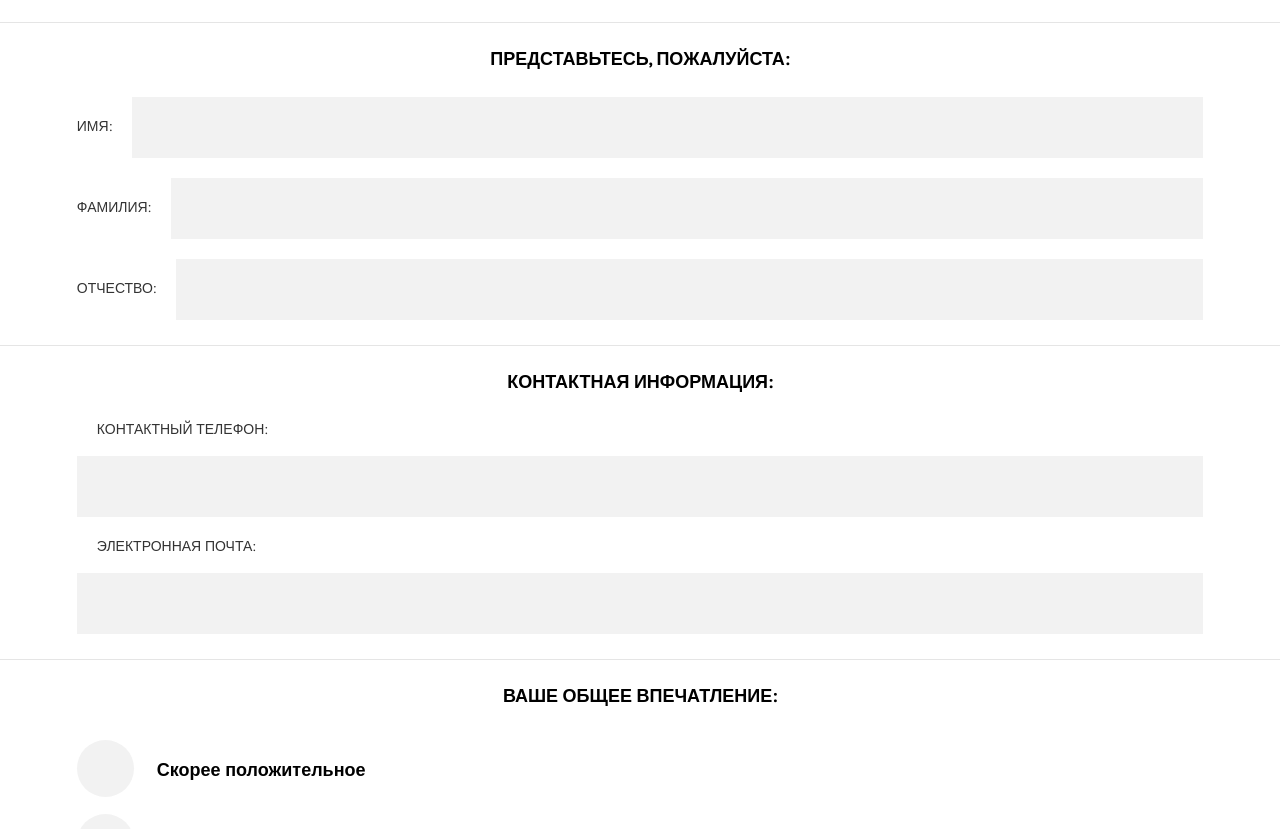
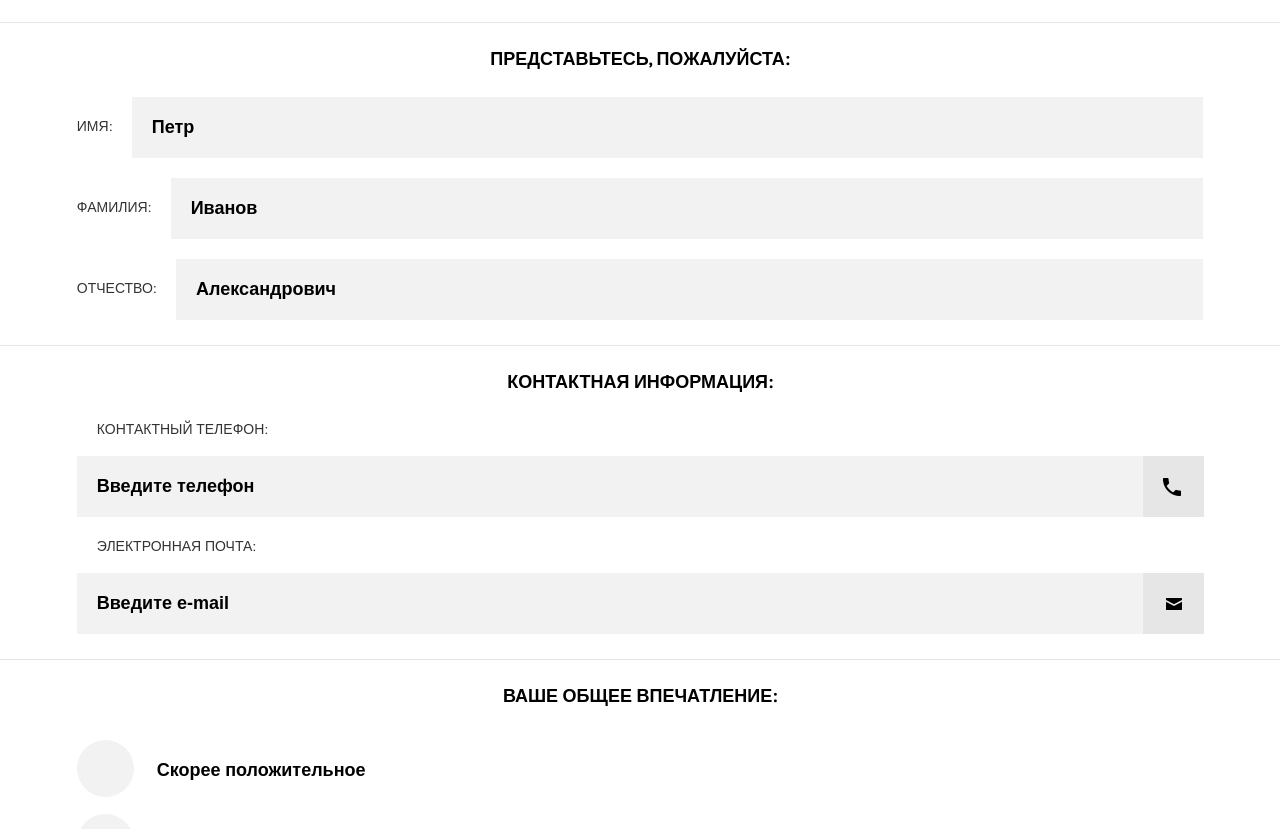
Before and after one commit to BatyaHack/Sedona, a website: page src/form.html in a window 1280 px wide. Shown: the part 588-1417 px from the top of the page. Drawn offline with nearby package versions, Linux system fonts and the light colour scheme; files that its build step writes are made by us from their sources; files whose address does not match are found by name.

Commit message:
Немного магии

```diff
--- a/src/form.html
+++ b/src/form.html
@@ -41,17 +41,17 @@
 
     <div class="info-input  person__info-input">
       <label class="info-input__title" for="">Имя:</label>
-      <input class="input  info-input__input" type="text">
+      <input class="input  info-input__input" type="text" placeholder="Петр">
     </div>
 
     <div class="info-input  person__info-input">
       <label class="info-input__title" for="">Фамилия:</label>
-      <input class="input  info-input__input" type="text">
+      <input class="input  info-input__input" type="text" placeholder="Иванов">
     </div>
 
     <div class="info-input">
       <label class="info-input__title" for="">Отчество:</label>
-      <input class="input  info-input__input" type="text">
+      <input class="input  info-input__input" type="text" placeholder="Александрович">
     </div>
 
   </div>
@@ -60,11 +60,11 @@
     <h3 class="person__title">Контактная информация:</h3>
     <div class="info-input  info-input_flex_none  person__info-input">
       <label class="info-input__title  info-input__title_no-flex_wraper" for="">Контактный телефон:</label>
-      <input class="input  input_icon_phone  info-input__input" type="text">
+      <input class="input  input_icon_phone  info-input__input" type="text" placeholder="Введите телефон">
     </div>
-    <div class="info-input  info-input_flex_none">
+    <div class="info-input  info-input_flex_none info-input_flex_none_mail"> <!--Вот это я говнецо сделал пипец....-->
       <label class="info-input__title  info-input__title_no-flex_wraper" for="">Электронная почта:</label>
-      <input class="input  input_icon_mail  info-input__input" type="text">
+      <input class="input  input_icon_mail  info-input__input" type="text" placeholder="Введите e-mail">
     </div>
   </div>
 
--- a/src/sass/blocks/info-input.scss
+++ b/src/sass/blocks/info-input.scss
@@ -13,7 +13,29 @@
 }
 
 .info-input_flex_none{
+  position: relative;
   flex-wrap: wrap;
+
+  &:after{
+    content: "";
+    position: absolute;
+    z-index: 1;
+    display: block;
+    width: 61px;
+    height: 61px;
+    top: 36px;
+    left: -60px;
+    margin-left: 100%;
+
+    background: #e6e6e6 url("../img/icons/icon_input.png") no-repeat 20px center;
+
+  }
+}
+
+.info-input_flex_none_mail{
+  &:after{
+    background-position: -35px;
+  }
 }
 
 .info-input__title_no-flex_wraper{
```
Also changed, not shown: build/css/style-min.css, build/css/style.css, build/form.html, build/img/icons/icon_input.png (added), src/img/icons/icon_input.png (added).
